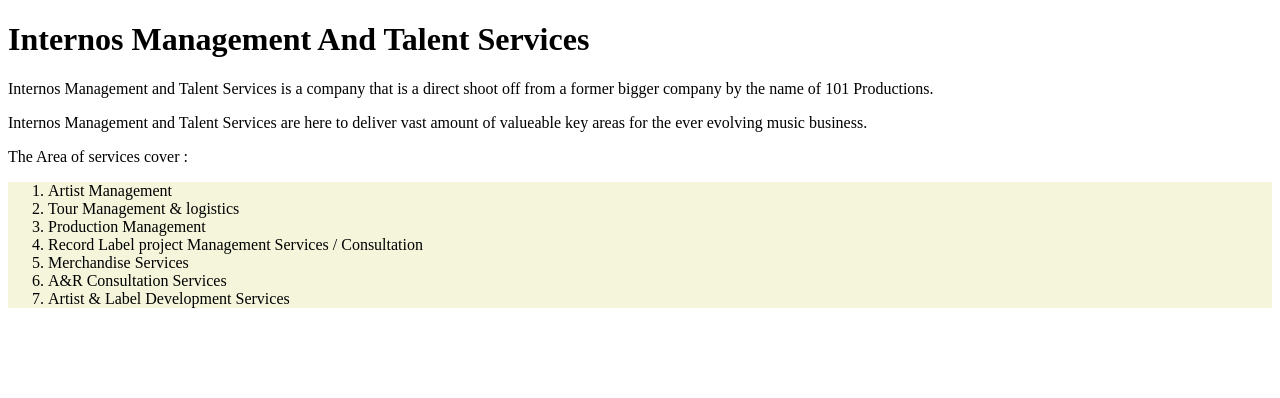
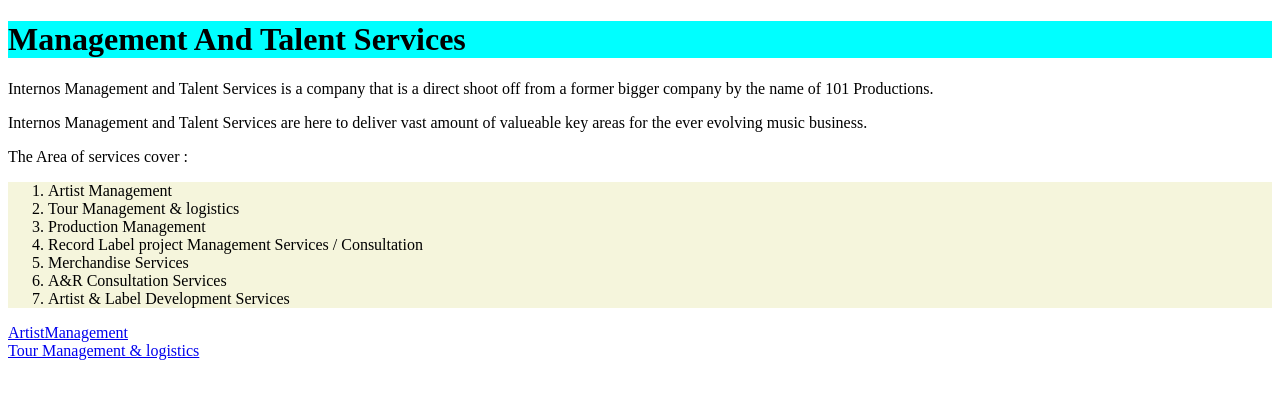
Before and after one commit to AaronB76/Internos-Management-project.js, a plain HTML site: page index.html in a window 1280 px wide. Drawn offline with Linux system fonts and the light colour scheme.

Commit message:
update 4 commit

```diff
--- a/index.html
+++ b/index.html
@@ -9,10 +9,10 @@
     <meta name="viewport" content="width=device-width, initial-scale=1.0">
     <script defer src="script.js"></script>
     <link rel="stylesheet" href="styles.css"/>
-    <title>Internos Management And Talent Services</title>
+    <title> Internos Management And Talent Services</title>
 </head>
 <body>
-    <h1>Internos Management And Talent Services</h1>
+    <h1 class="InternosM"> Management And Talent Services</h1>
     <p>Internos Management and Talent Services is a company that is a direct shoot off from a former  bigger company by the name of 101 Productions.
     </p>Internos Management and Talent Services are here to deliver vast amount of valueable key areas for the ever evolving music business.
     <p>The Area of services cover :
@@ -25,6 +25,11 @@
         <li>A&R Consultation Services</li>
         <li>Artist & Label Development Services</li>
     </ol>
+    <a href="page2.html">ArtistManagement</a>
+    <br>
+    <a href="page3.html">Tour Management & logistics</a>
+    <br>
+
 
     </p>
 </body>
--- a/styles.css
+++ b/styles.css
@@ -1,3 +1,7 @@
 .ServiceList{
     background-color: beige;
 }
+
+.InternosM{
+    background-color: aqua;
+}
```
Also changed, not shown: page2.html (added, +11 -0 lines), page3.html (added, +11 -0 lines).
